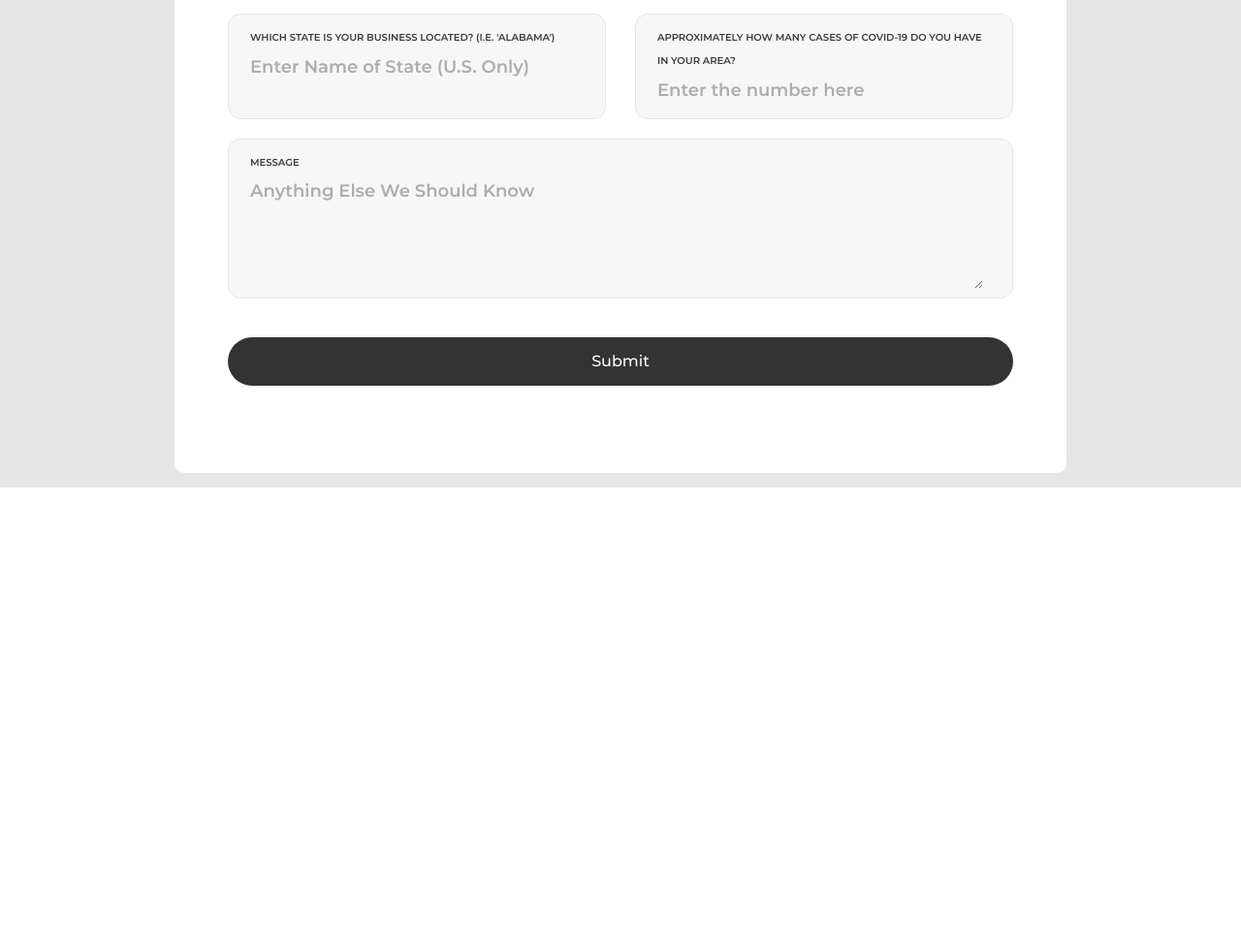
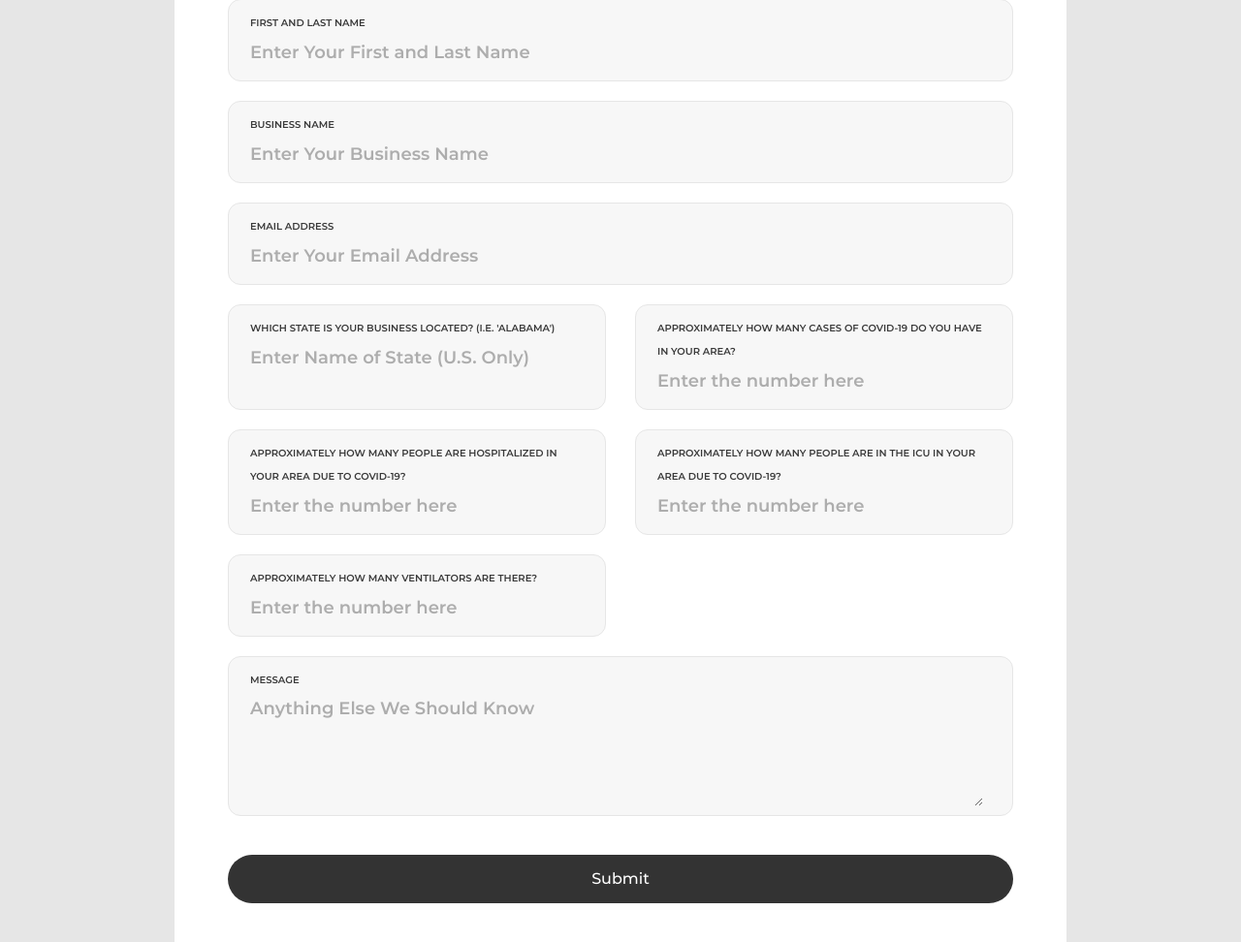
Before and after one commit to SashvDave/Breakout-Covid, a Flask app: page / in a window 1280 px wide. Shown: the part 532-1504 px from the top of the page at 97% size. Before the commit the page ends 1035 px from the top, so only its background shows below. Run offline with Flask 2, Linux system fonts and the light colour scheme; some libraries are stand-ins or nearby versions; some web fonts are replaced.

Commit message:
Update index.html

```diff
--- a/website/templates/index.html
+++ b/website/templates/index.html
@@ -34,6 +34,7 @@
 
 	<div class="container-contact100">
 		<div class="wrap-contact100">
+			<img src="static/images/logo.png">
 			<form action="/send" method="POST" role="form" class="contact100-form validate-form">
 				<span class="contact100-form-title">
 					Risk Assessment
@@ -57,6 +58,8 @@
 					<input class="input100" type="text" name="email" id="email" placeholder="Enter Your Email Address">
 				</div>
 
+				<!-- NEW STUFF -->
+
 				<div class="wrap-input100 bg1 rs1-wrap-input100">
 					<span class="label-input100">Which state is your business located? (I.e. 'Alabama')</span>
 					<input class="input100" type="text" name="location" id="location" placeholder="Enter Name of State (U.S. Only)">
@@ -65,6 +68,21 @@
 				<div class="wrap-input100 bg1 rs1-wrap-input100">
 					<span class="label-input100">Approximately how many cases of COVID-19 do you have in your area?</span>
 					<input class="input100" type="text" name="cases" id="cases" placeholder="Enter the number here">
+				</div>
+
+				<div class="wrap-input100 bg1 rs1-wrap-input100">
+					<span class="label-input100">Approximately how many people are hospitalized in your area due to COVID-19?</span>
+					<input class="input100" type="text" name="hospitalized" id="hospitalized" placeholder="Enter the number here">
+				</div>
+
+				<div class="wrap-input100 bg1 rs1-wrap-input100">
+					<span class="label-input100">Approximately how many people are in the ICU in your area due to COVID-19?</span>
+					<input class="input100" type="text" name="ICU" id="ICU" placeholder="Enter the number here">
+				</div>
+
+				<div class="wrap-input100 bg1 rs1-wrap-input100">
+					<span class="label-input100">Approximately how many ventilators are there?</span>
+					<input class="input100" type="text" name="ICU" id="ICU" placeholder="Enter the number here">
 				</div>
 
 				<div class="wrap-input100 input100-select bg1">
```
